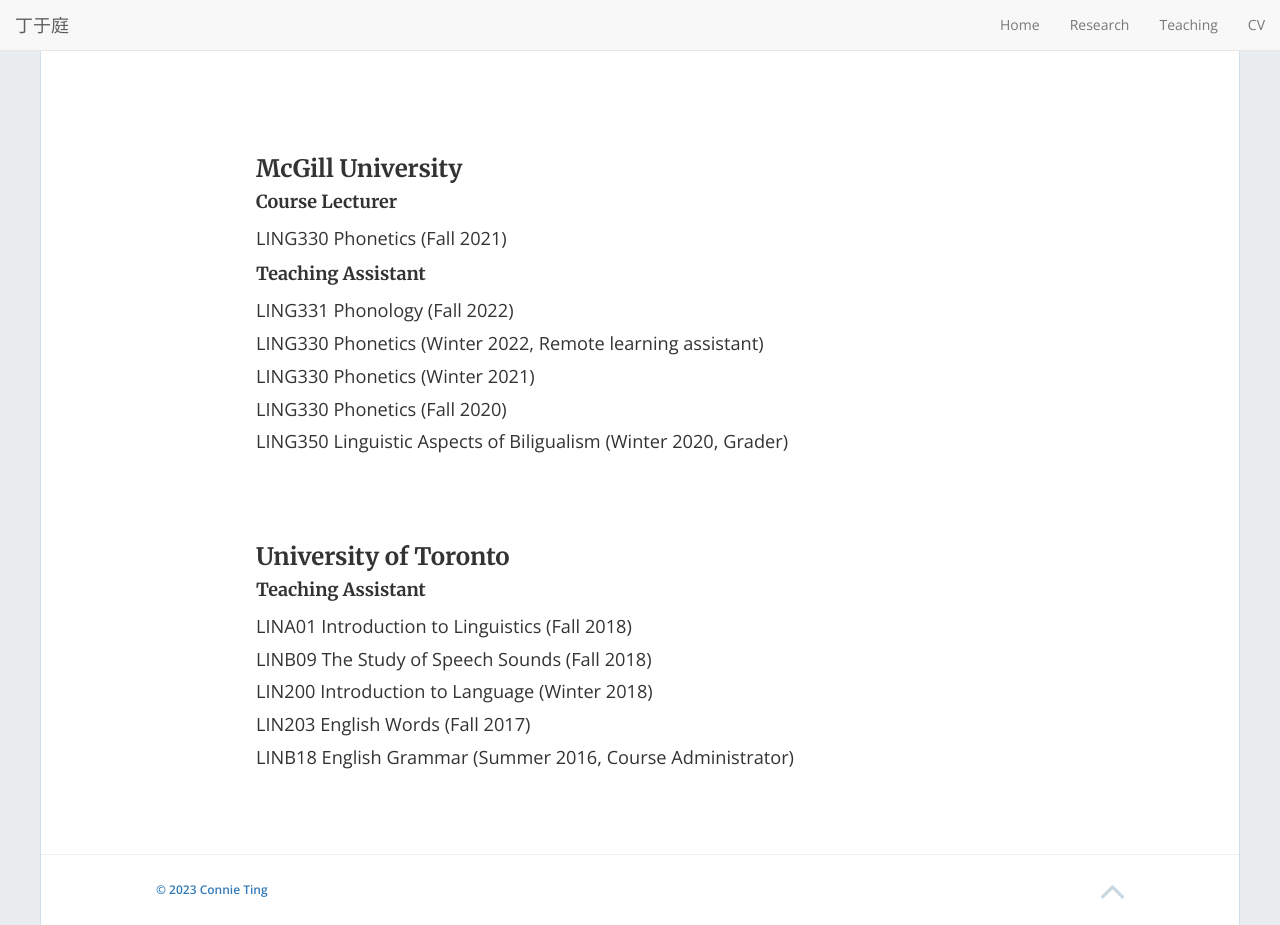
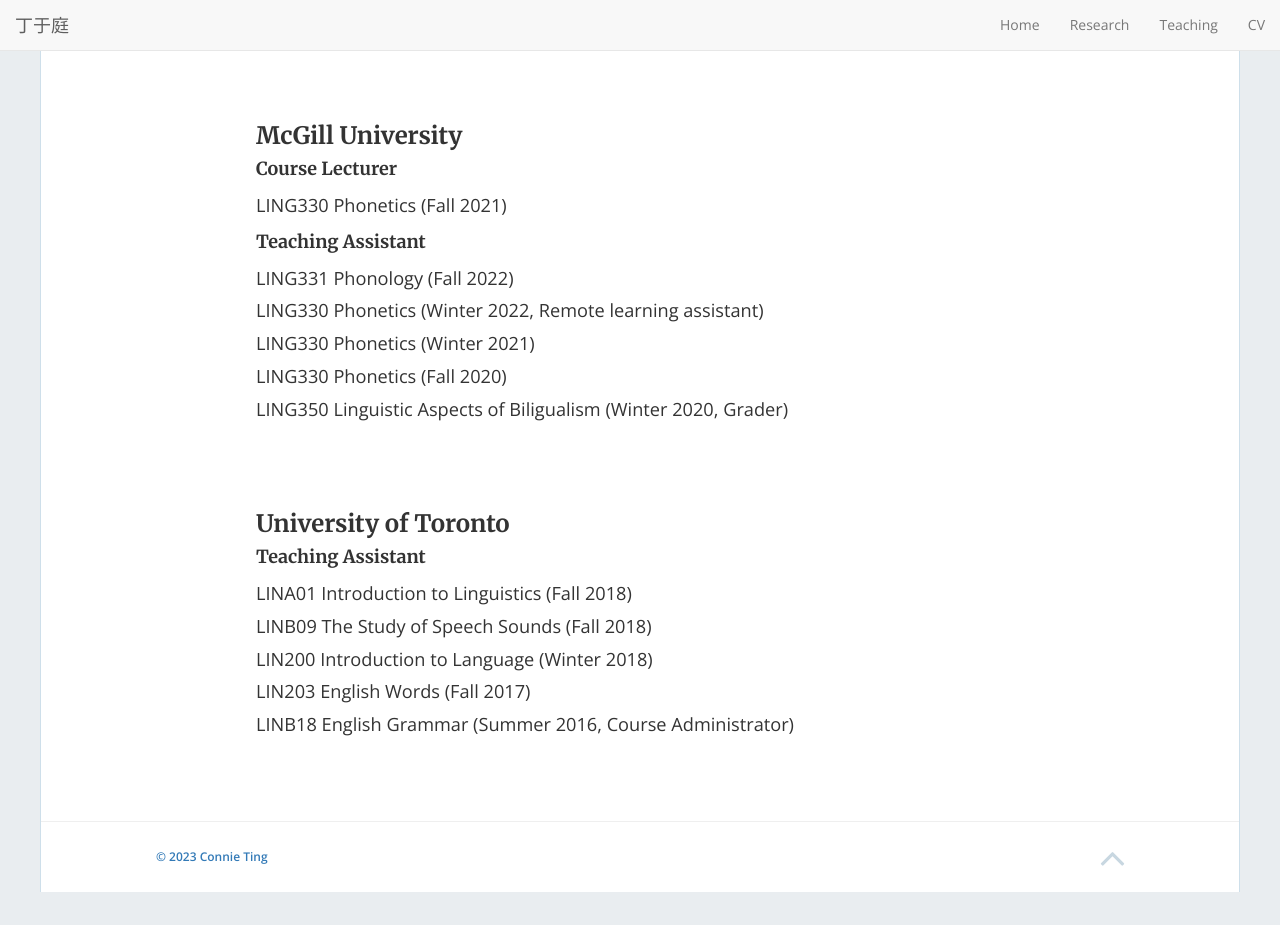
Before and after one commit to connieting/connieting.github.io, a Jekyll site: the page built from teaching.md, in a window 1280 px wide and 925 px high. Built offline with Jekyll 4.4.1, drawn with Linux system fonts in a browser that asks for light colours; nearby versions of some CDN libraries.

Commit message:
Update teaching.md
undoing space changes

```diff
--- a/teaching.md
+++ b/teaching.md
@@ -5,9 +5,8 @@
 ---
 
 <br>
-<br>
 
-### McGill University <br>
+### McGill University
 
 #### Course Lecturer
 LING330 Phonetics (Fall 2021)
@@ -20,7 +19,7 @@
 LING350 Linguistic Aspects of Biligualism (Winter 2020, Grader) <br>
 <br>
 <br>
-### University of Toronto <br>
+### University of Toronto
 
 #### Teaching Assistant
 LINA01 Introduction to Linguistics (Fall 2018) <br>
```
